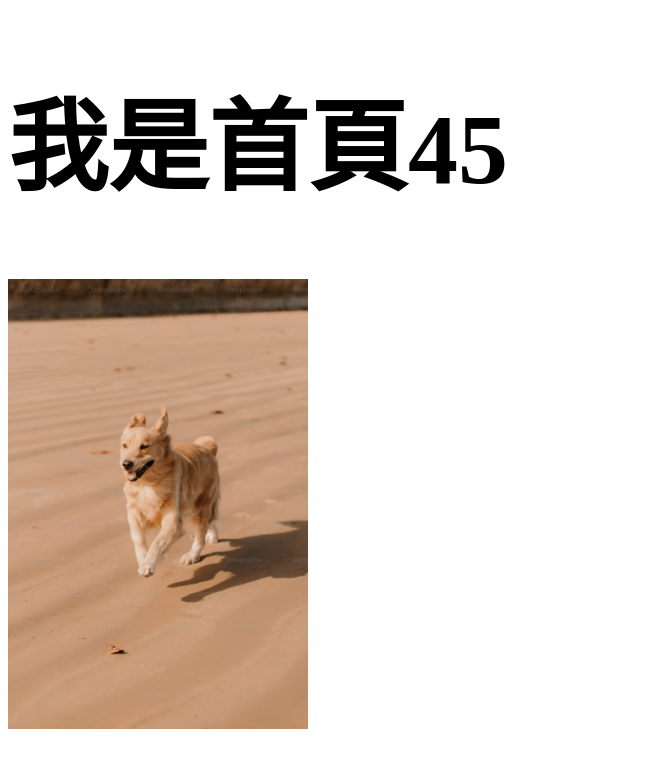
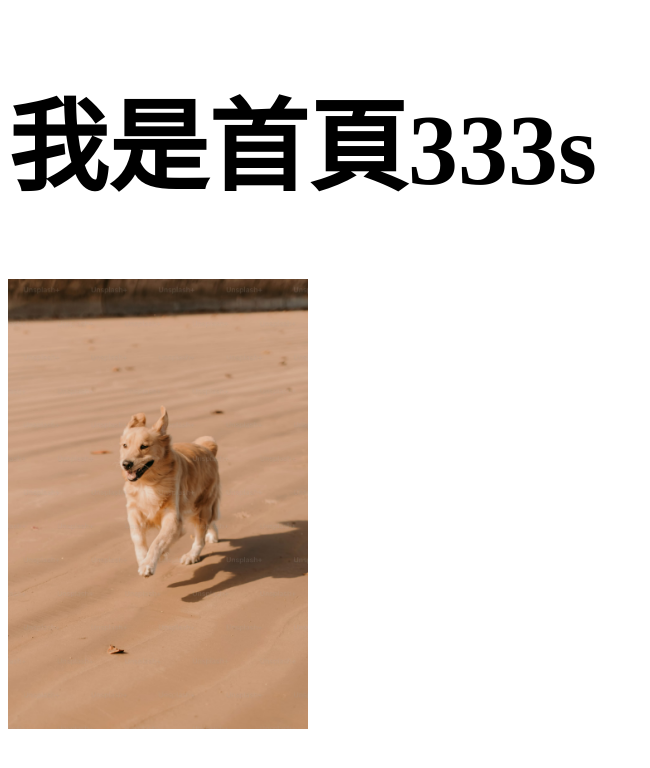
Before and after one commit to hankyang1213/web20250726, a website built with Vite: page pages/index.html in a window 1280 px wide. Shown: the whole page, without its empty margins (0-650 px from the left). Built offline with nearby package versions, Linux system fonts and the light colour scheme.

Commit message:
first commit

```diff
--- a/pages/index.html
+++ b/pages/index.html
@@ -9,7 +9,7 @@
   <body>
     <%- include('./layout/header'); -%>
 
-    <h1 class="index-title">我是首頁45</h1>
+    <h1 class="index-title">我是首頁333s</h1>
     <img src="../assets/images/dog.jpg" style="width: 300px;" alt="cat">
 
     <%- include('./layout/footer'); -%>
--- a/vite.config.js
+++ b/vite.config.js
@@ -25,7 +25,7 @@ function moveOutputPlugin() {
 export default defineConfig({
   // base 的寫法:
   // base: '/Repository 的名稱/'
-  base: '/web-layout-training-vite/',
+  base: '/web-20250725/',
   plugins: [
     liveReload(['./layout/**/*.ejs', './pages/**/*.ejs', './pages/**/*.html']),
     ViteEjsPlugin(),
```
